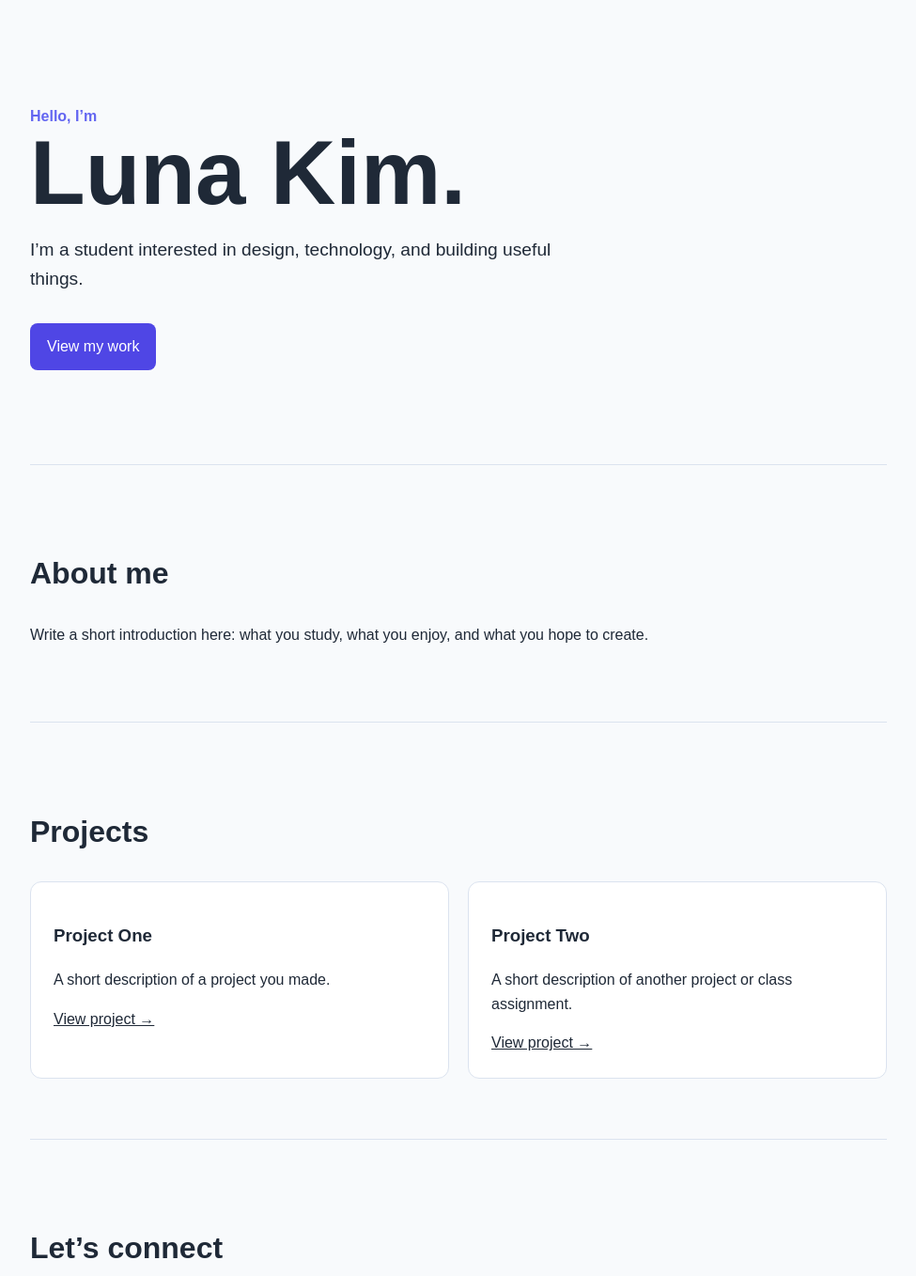
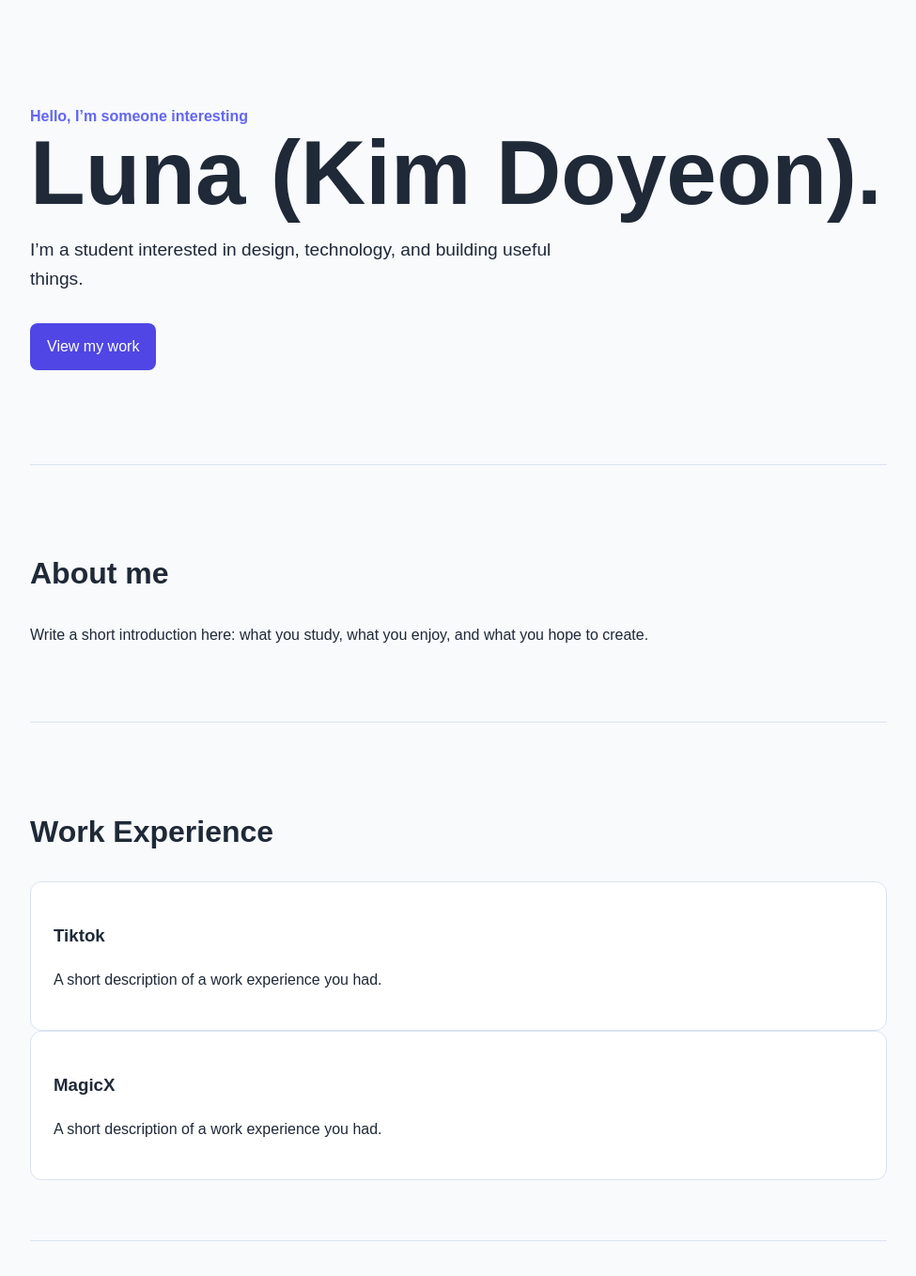
Before and after one commit to moonmoonboop/personalwebsite, a plain HTML site: page index.html in a window 1280 px wide. Shown: the part 80-1438 px from the top of the page at 94% size, without its empty margins (152-1127 px from the left). Drawn offline with Linux system fonts and the light colour scheme.

Commit message:
adding internship

```diff
--- a/index.html
+++ b/index.html
@@ -22,8 +22,8 @@
 
     <main>
       <section class="hero">
-        <p class="eyebrow">Hello, I’m</p>
-        <h1>Luna Kim.</h1>
+        <p class="eyebrow">Hello, I’m someone interesting</p>
+        <h1>Luna (Kim Doyeon).</h1>
         <p class="intro">
           I’m a student interested in design, technology, and building useful things.
         </p>
@@ -37,6 +37,20 @@
           and what you hope to create.
         </p>
       </section>
+
+        <section id = "work experience">
+          <h2>Work Experience</h2>
+          <article class = "project-card">
+            <h3>Tiktok</h3>
+            <p>A short description of a work experience you had.</p>
+          </article>
+
+          <article class = "project-card">
+            <h3>MagicX</h3>
+            <p>A short description of a work experience you had.</p>
+          </article>
+
+        </section>
 
       <section id="projects">
         <h2>Projects</h2>
```
